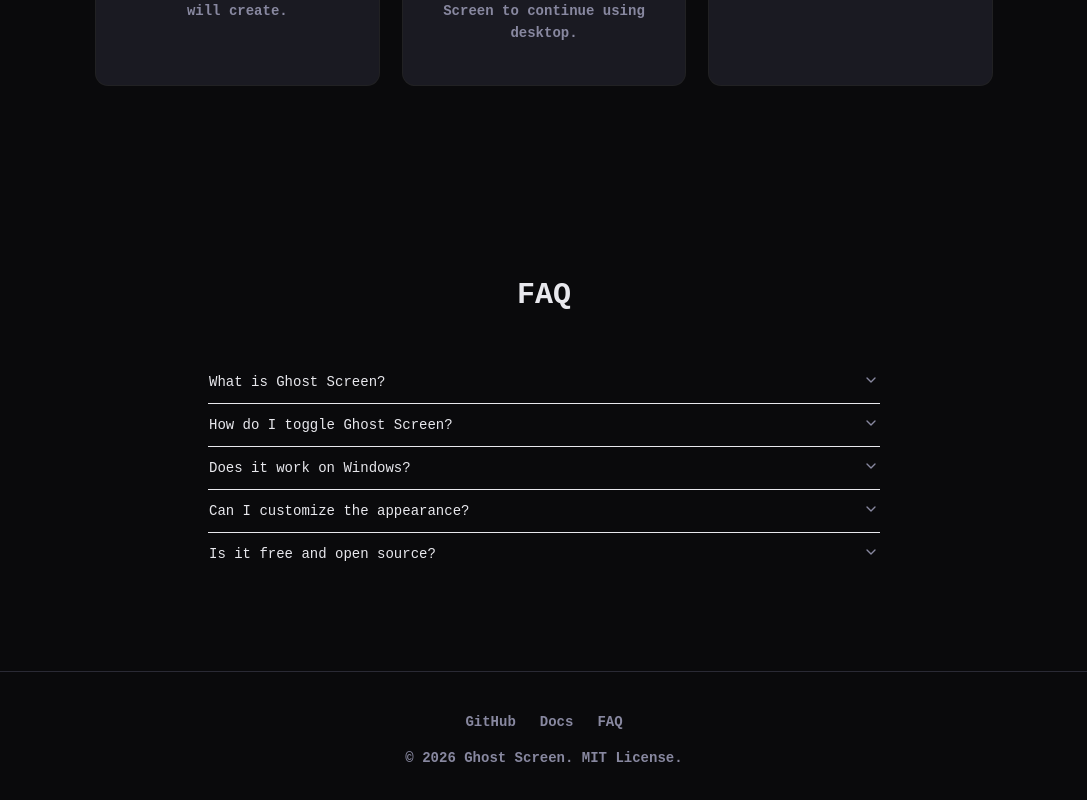
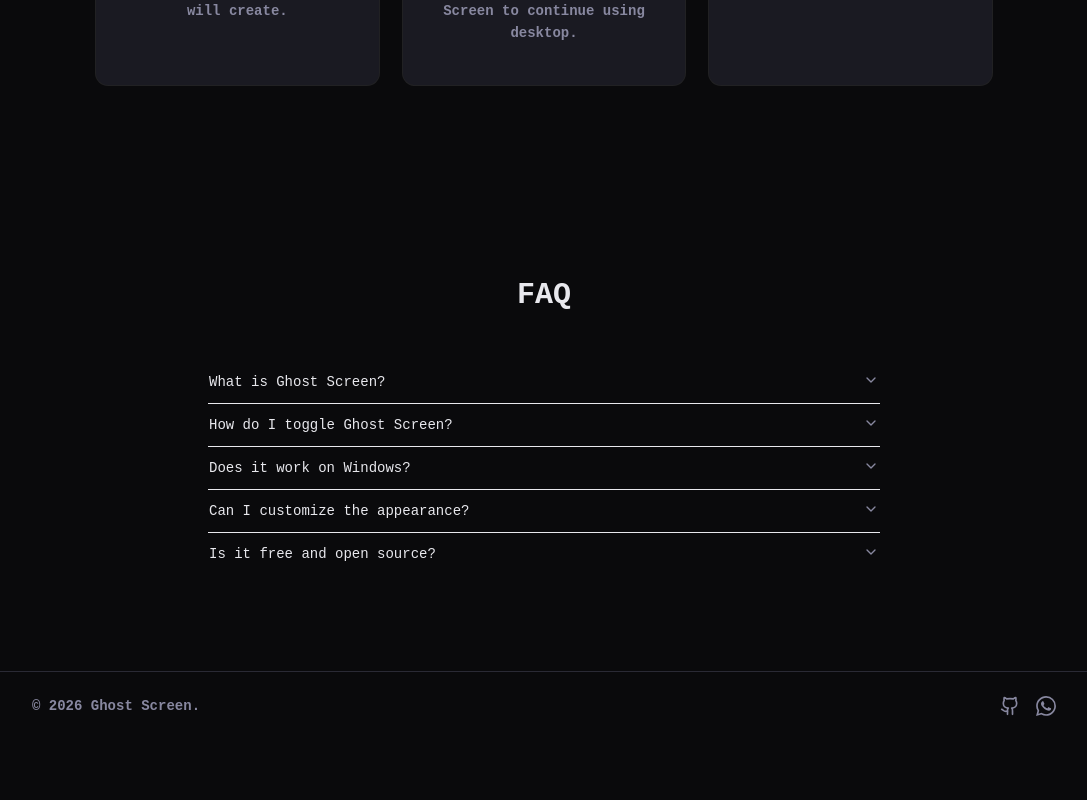
Before and after one commit to jsticks779/Ghost-Screen, a React (Vite) app in the folder frontend/: page / in a window 1280 px wide. Shown: the part 1616-2416 px from the top of the page, without its empty margins (96-1183 px from the left). After the commit the page ends 2356 px from the top, so only its background shows below. Built offline with nearby package versions, Linux system fonts and the light colour scheme.

Commit message:
Simplify footer: © left, GitHub + WhatsApp icons right

```diff
--- a/frontend/src/components/Footer.tsx
+++ b/frontend/src/components/Footer.tsx
@@ -1,14 +1,21 @@
-import { Link } from 'react-router-dom'
+import { Github } from 'lucide-react'
 
 export default function Footer() {
   return (
-    <footer className="border-t border-border py-10 px-6 text-center text-sm text-muted-foreground">
-      <div className="flex justify-center gap-6 mb-4">
-        <a href="https://github.com/jsticks779/Ghost-Screen" target="_blank" rel="noopener noreferrer" className="hover:text-foreground transition-colors">GitHub</a>
-        <Link to="/docs" className="hover:text-foreground transition-colors">Docs</Link>
-        <a href="#faq" className="hover:text-foreground transition-colors">FAQ</a>
+    <footer className="border-t border-border py-6 px-6 text-sm text-muted-foreground">
+      <div className="max-w-5xl mx-auto flex items-center justify-between">
+        <p>© 2026 Ghost Screen.</p>
+        <div className="flex items-center gap-4">
+          <a href="https://github.com/jsticks779" target="_blank" rel="noopener noreferrer" className="hover:text-accent transition-colors">
+            <Github size={20} />
+          </a>
+          <a href="https://wa.me/255621344755" target="_blank" rel="noopener noreferrer" className="hover:text-accent transition-colors">
+            <svg viewBox="0 0 24 24" fill="currentColor" width="20" height="20">
+              <path d="M17.472 14.382c-.297-.149-1.758-.867-2.03-.967-.273-.099-.471-.148-.67.15-.197.297-.767.966-.94 1.164-.173.199-.347.223-.644.075-.297-.15-1.255-.463-2.39-1.475-.883-.788-1.48-1.761-1.653-2.059-.173-.297-.018-.458.13-.606.134-.133.298-.347.446-.52.149-.174.198-.298.298-.497.099-.198.05-.371-.025-.52-.075-.149-.669-1.612-.916-2.207-.242-.579-.487-.5-.669-.51-.173-.008-.371-.01-.57-.01-.198 0-.52.074-.792.372-.272.297-1.04 1.016-1.04 2.479 0 1.462 1.065 2.875 1.213 3.074.149.198 2.096 3.2 5.077 4.487.709.306 1.262.489 1.694.625.712.227 1.36.195 1.871.118.571-.085 1.758-.719 2.006-1.413.248-.694.248-1.289.173-1.413-.074-.124-.272-.198-.57-.347m-5.421 7.403h-.004a9.87 9.87 0 01-5.031-1.378l-.361-.214-3.741.982.998-3.648-.235-.374a9.86 9.86 0 01-1.51-5.26c.001-5.45 4.436-9.884 9.888-9.884 2.64 0 5.122 1.03 6.988 2.898a9.825 9.825 0 012.893 6.994c-.003 5.45-4.437 9.884-9.885 9.884m8.413-18.297A11.815 11.815 0 0012.05 0C5.495 0 .16 5.335.157 11.892c0 2.096.547 4.142 1.588 5.945L.057 24l6.305-1.654a11.882 11.882 0 005.683 1.448h.005c6.554 0 11.89-5.335 11.893-11.893a11.821 11.821 0 00-3.48-8.413Z"/>
+            </svg>
+          </a>
+        </div>
       </div>
-      <p>© {new Date().getFullYear()} Ghost Screen. MIT License.</p>
     </footer>
   )
 }
```
